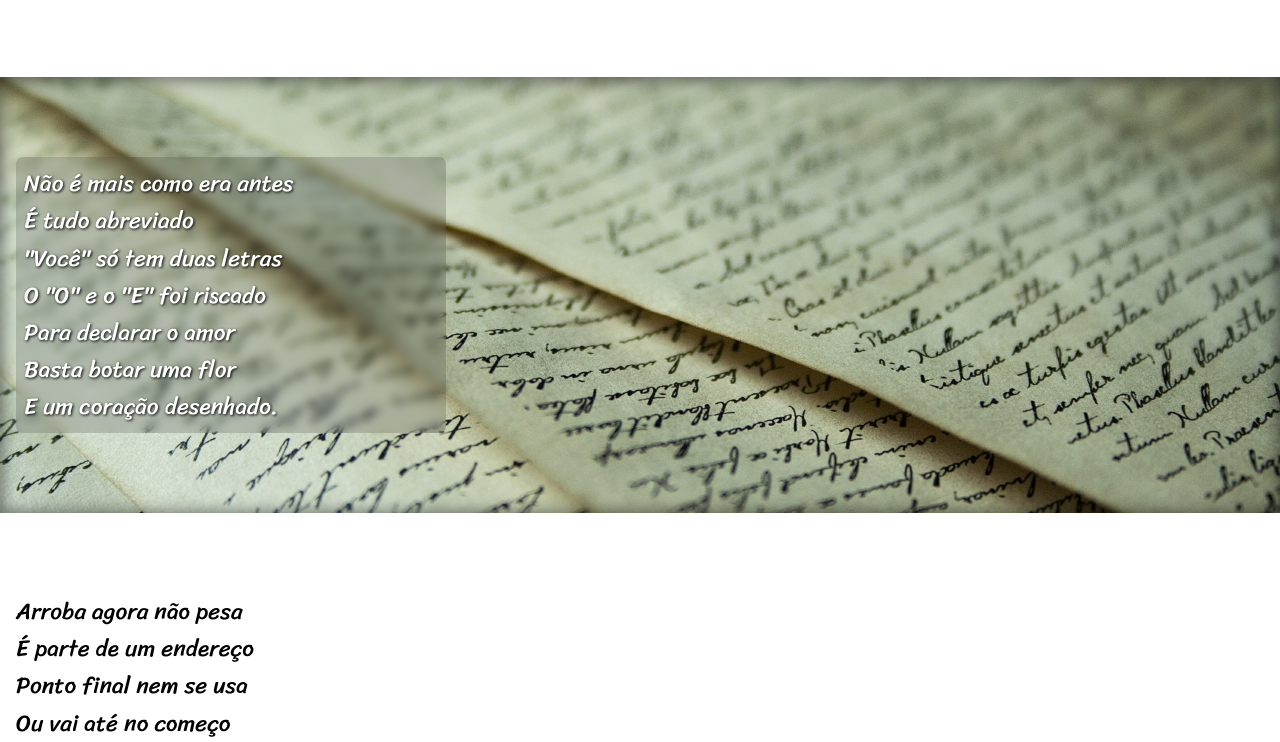
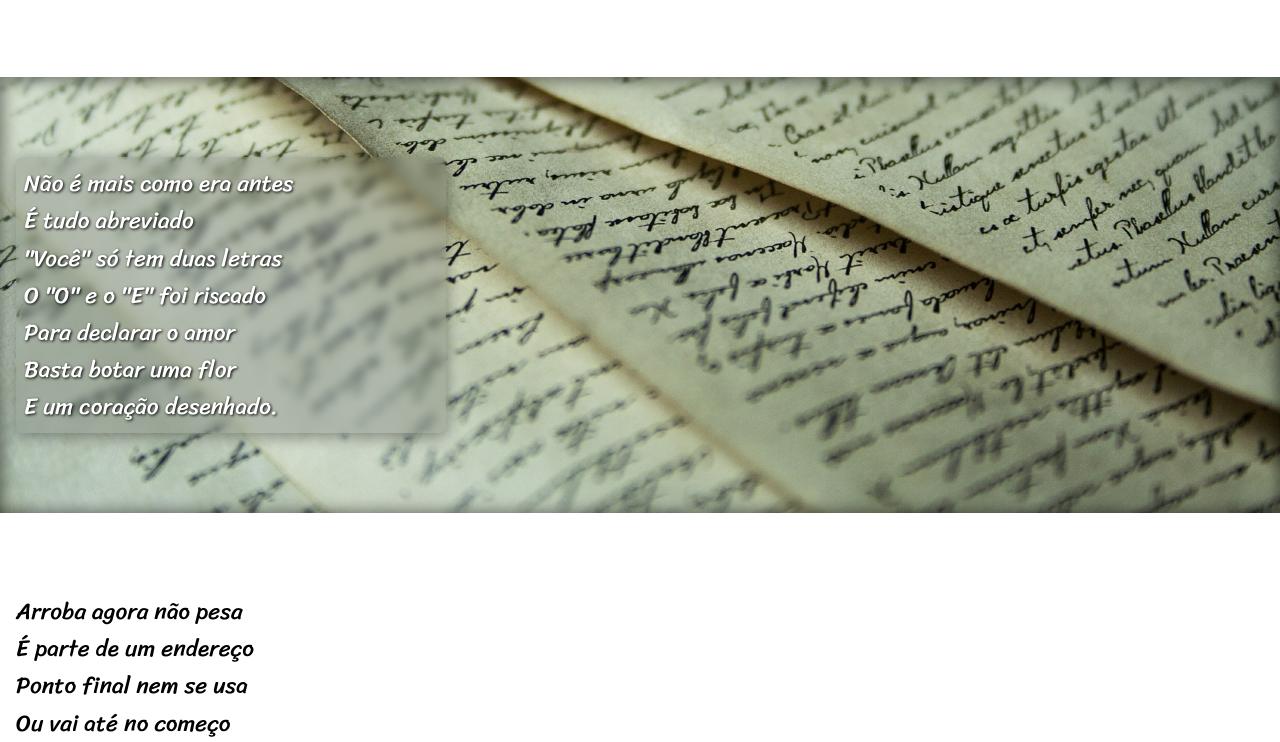
Before and after one commit to Lisboa06/cordel-moderno, a plain HTML site: page index.html in a window 1280 px wide. Shown: the part 558-1300 px from the top of the page. Drawn offline with Linux system fonts and the light colour scheme.

Commit message:
Update estilo-cordel.css

```diff
--- a/estilo-cordel.css
+++ b/estilo-cordel.css
@@ -64,7 +64,7 @@ section.imagem {
     box-shadow: inset 0px 1px 15px 3px #00000075;
 
     background-size: cover;
-    background-position: right center;
+    background-position: center bottom;
     background-attachment: fixed;
 }
 
@@ -76,6 +76,7 @@ section.imagem p {
     background-color: #2a2a2a2f;
     backdrop-filter: blur(5px);
     display: inline-block;
+    box-shadow:0px 3px 15px 1px #0000005e;
     padding: 8px;
     width: calc(250px + 13%);
     text-shadow: 1px 1px 3px black;
```
